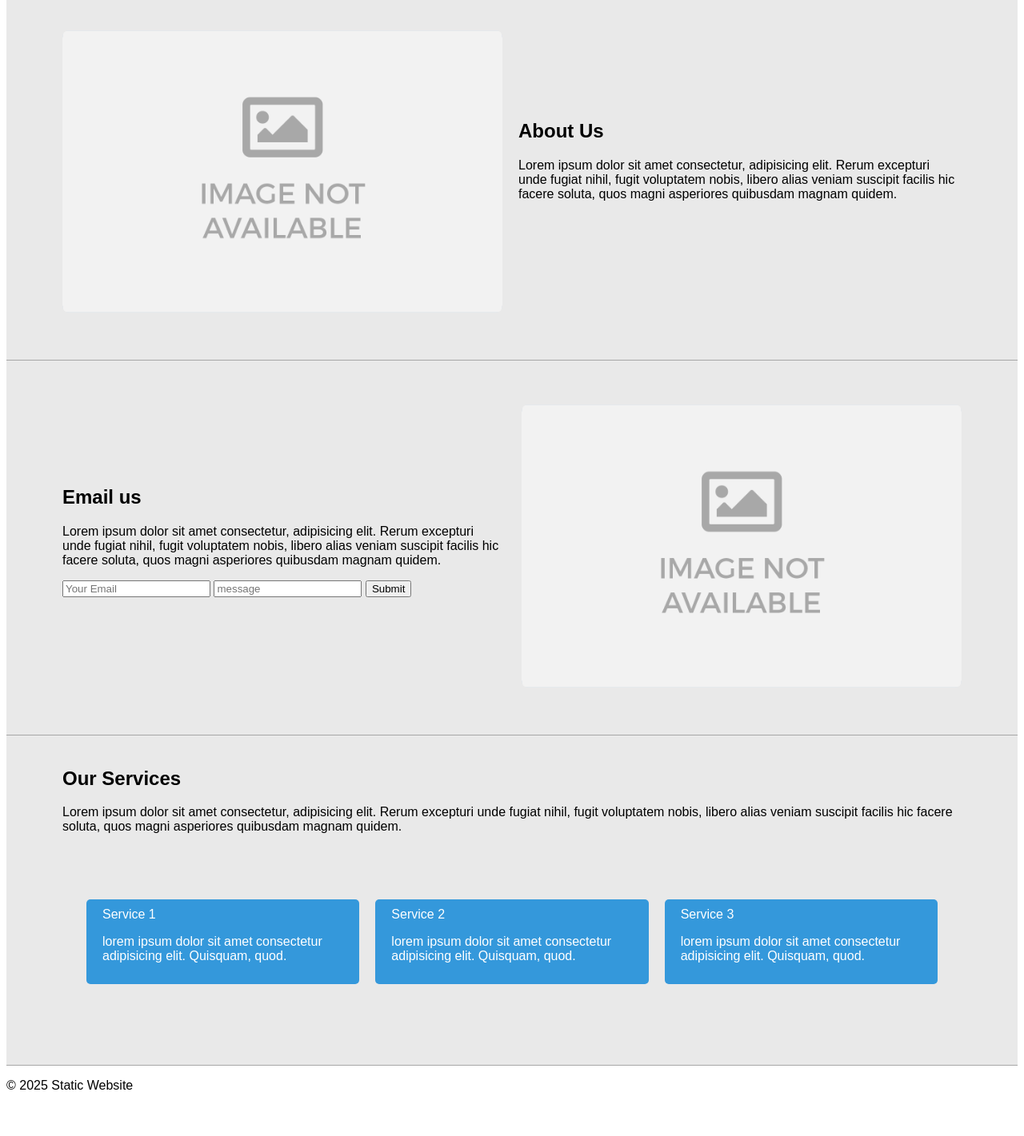
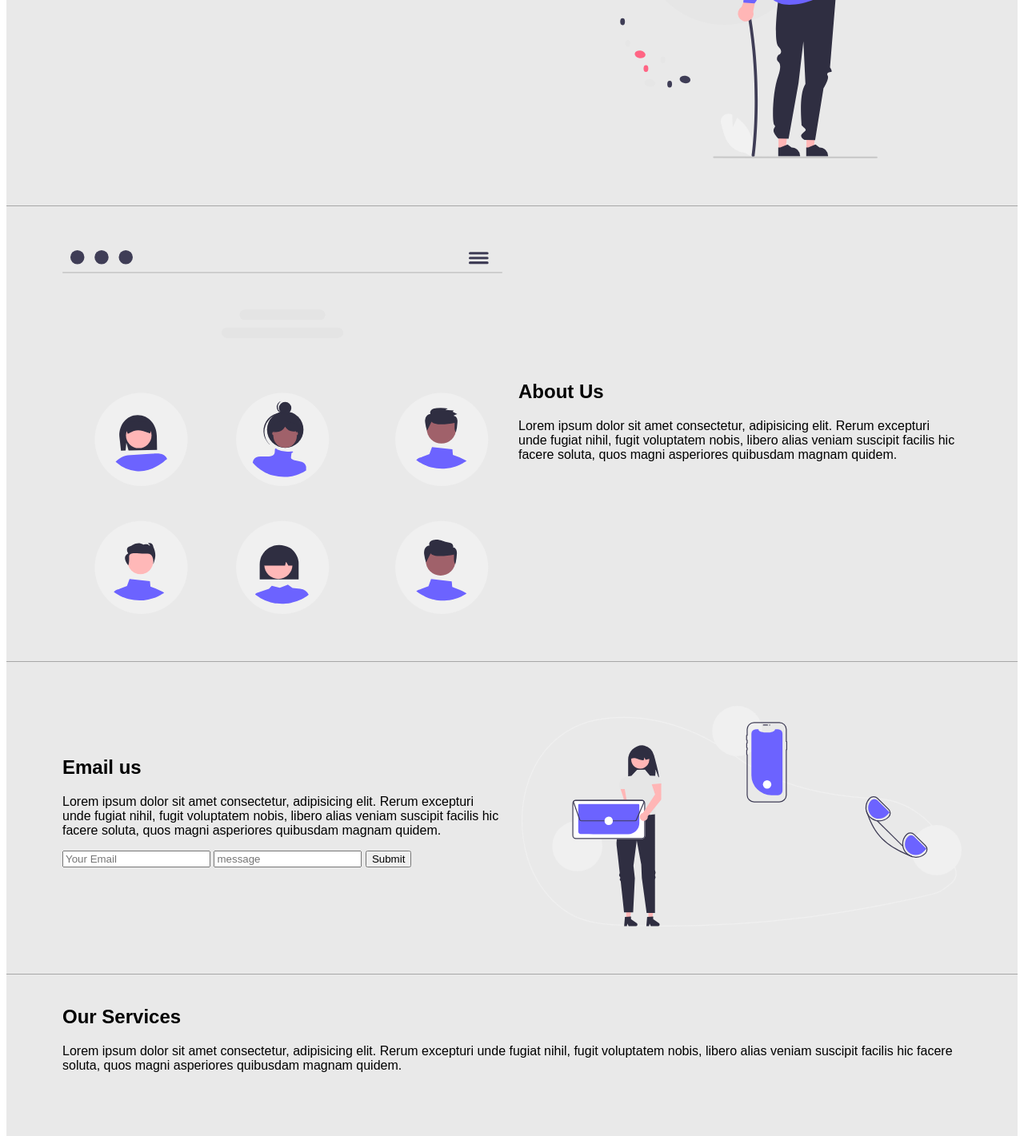
Before and after one commit to LuigiCarl/Group-F4, a plain HTML site: page index.html in a window 1280 px wide. Shown: the part 569-1990 px from the top of the page at 80% size. Before the commit the page ends 1952 px from the top, so only its background shows below. Drawn offline with Linux system fonts and the light colour scheme.

Commit message:
add new images

```diff
--- a/index.html
+++ b/index.html
@@ -4,7 +4,7 @@
 <head>
   <meta charset="UTF-8">
   <meta name="viewport" content="width=device-width, initial-scale=1.0">
-  <title>Static Website</title>
+  <title>Group F4 Website</title>
   <link rel="stylesheet" href="style.css">
 </head>
 
@@ -47,7 +47,7 @@
             <p>Lorem ipsum dolor, sit amet consectetur adipisicing elit. Consequatur, cumque, dolorum nobis eum fuga tenetur harum modi nam reiciendis esse dolore, ex quos minus aspernatur eaque cupiditate similique? Aspernatur, rem.</p>
           </div>
           <div class="image">
-            <img src="img/no-images-1.png" alt="Home Image">
+            <img src="img\undraw_welcoming_42an.svg" alt="Home Image">
         </div>
       </div>
     </section>
@@ -65,7 +65,7 @@
             <p>Lorem ipsum dolor sit amet consectetur, adipisicing elit. Rerum excepturi unde fugiat nihil, fugit voluptatem nobis, libero alias veniam suscipit facilis hic facere soluta, quos magni asperiores quibusdam magnam quidem.</p>
           </div>
           <div class="image">
-            <img src="img/no-images-1.png" alt="About Image">
+            <img src="img\undraw_about-us-page_dbh0.svg" alt="About Image">
         </div>
       </div>
     </section>
@@ -88,7 +88,7 @@
             <button type="submit">Submit</button>
           </div>
           <div class="image">
-            <img src="img/no-images-1.png" alt="About Image">
+            <img src="img\undraw_contact-us_kcoa.svg" alt="About Image">
         </div>
       </div>
     </section>
--- a/style.css
+++ b/style.css
@@ -27,6 +27,7 @@ header {
   border-radius: 50px;
   align-items: center;
   justify-content: center;
+  cursor: pointer;
 
 }
 .textlogo h1 {
@@ -36,6 +37,7 @@ header {
   align-items: center;
   justify-content: center;
   padding-top: 30px;
+  cursor: pointer;
 }
 nav a {
   margin-left: 20px;
@@ -44,8 +46,8 @@ nav a {
   font-weight: bold;
 }
 nav a:hover {
+  transition-delay: 0.1s ease;
   color: #3498db;
-  border-bottom: 2px solid #3498db;
   text-decoration: none;
 }
 .burger {
@@ -148,3 +150,9 @@ img {
   margin: 10px;
   border-radius: 5px;
 }
+
+footer {
+  text-align: center;
+  padding: 10px 20px;
+  color: #777;
+}
```
Also changed, not shown: img/undraw_about-us-page_dbh0.svg (added), img/undraw_contact-us_kcoa.svg (added), img/undraw_welcoming_42an.svg (added).
